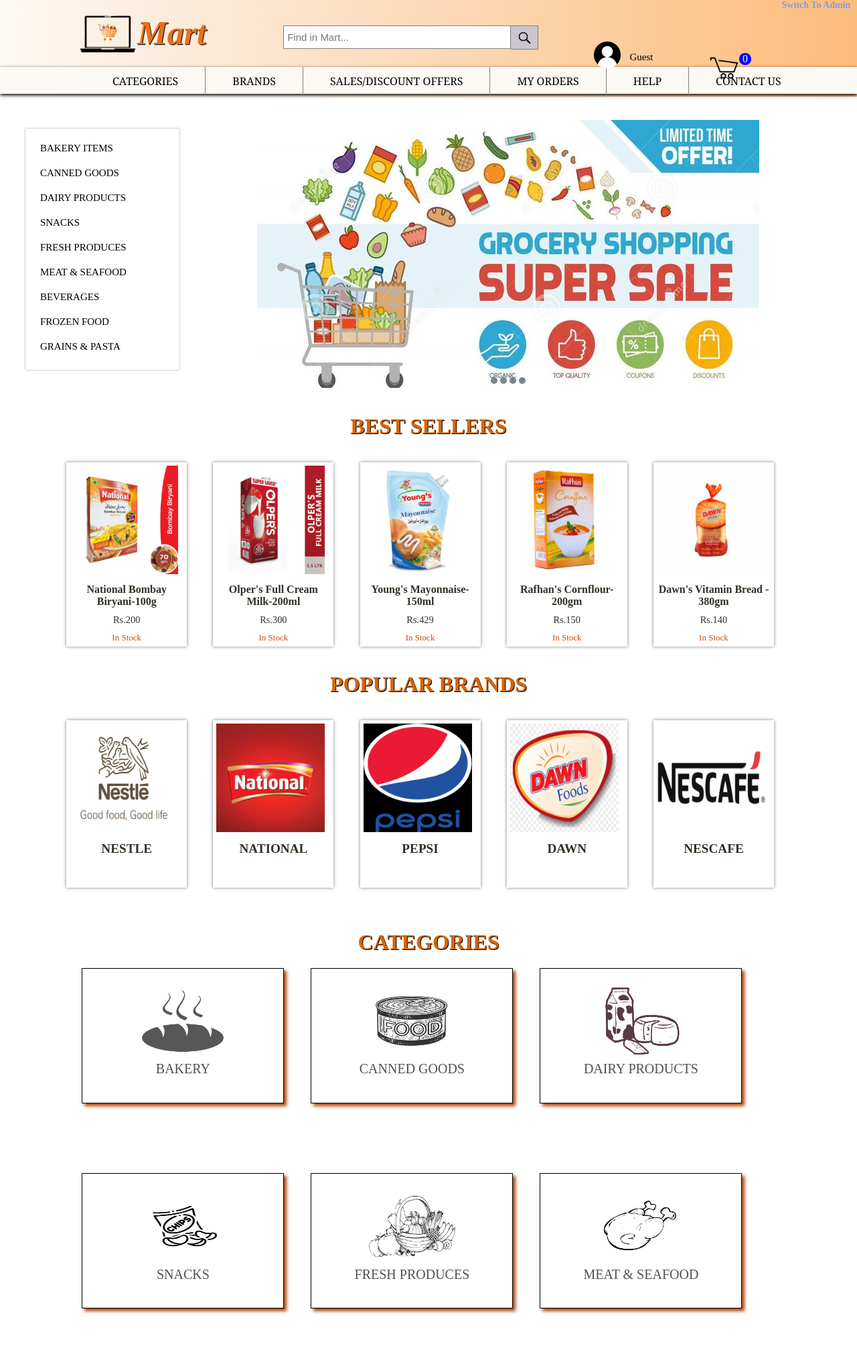
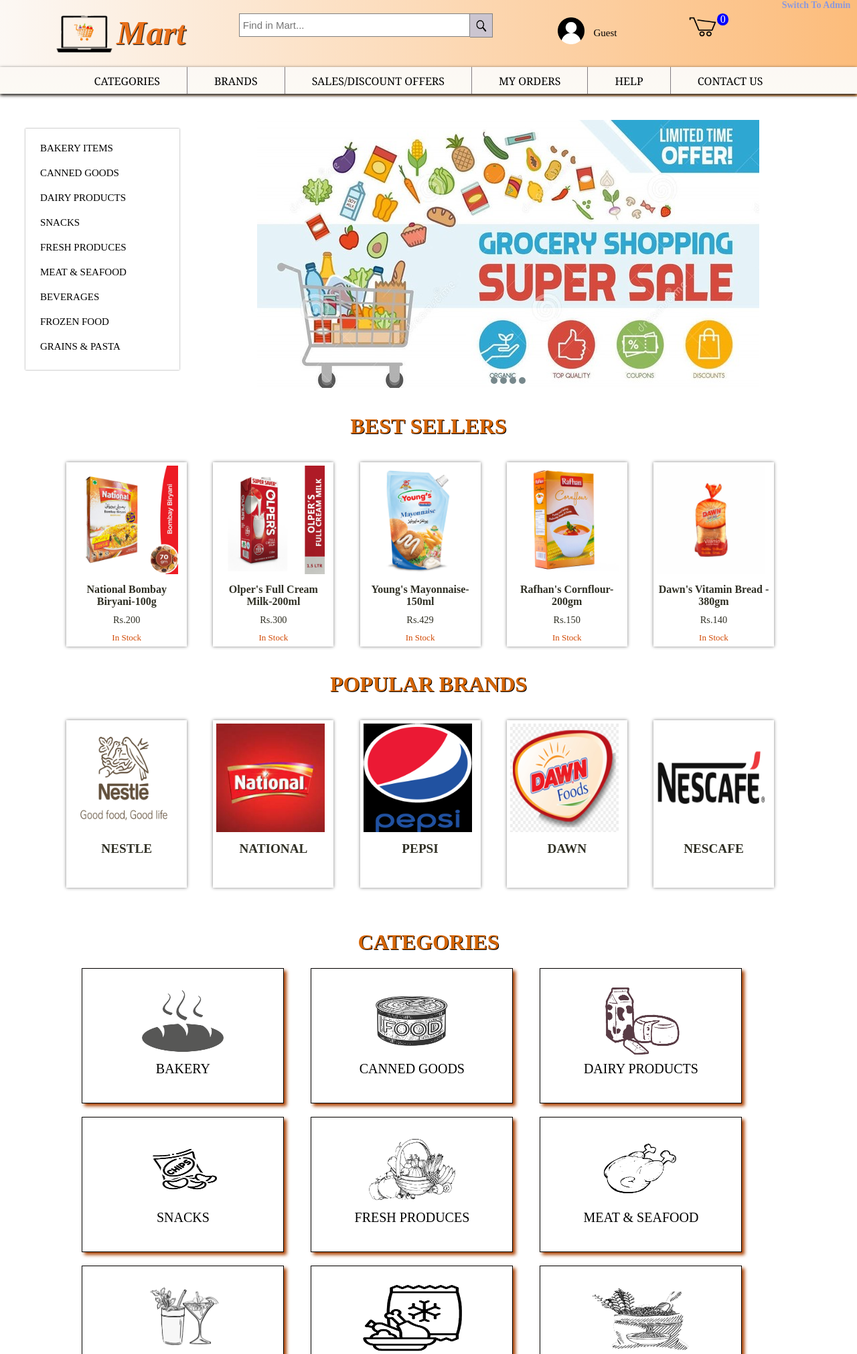
Before and after one commit to Yaminah22/mart.github.io, a PHP site: page / in a window 1280 px wide. Shown: the top 2021 px of the page at 67% size. Run offline with PHP 8.4, Linux system fonts and the light colour scheme.

Commit message:
Update stylingCustomer_homePage.css

```diff
--- a/CSS/stylingCustomer_homePage.css
+++ b/CSS/stylingCustomer_homePage.css
@@ -30,19 +31,38 @@
 }
 
 .firstLine {
+  width: 100%;
+  height: 5em;
+  margin-top: 1.25em;
+}
+
+.firstLine ul {
+  list-style-type: none;
+  display: flex;
+  flex-direction: row;
+  flex-wrap: nowrap;
+}
+
+.firstLine li {
+  margin-left: 5em;
+  flex-wrap: nowrap;
+}
+
+/*Main Title of Page*/
+#pageTitle {
   display: inline-block;
-  width:100%;
-  height:5em;
-  padding-top: 1.25em;
+  width: 100%;
+}
+
+#pageTitle a {
+  text-decoration: none;
 }
 
 /*logo Container*/
 #logoImg {
   height: 3.75em;
   width: 5.625em;
-  margin-left: 9%;
   display: inline-block;
-  float: left;
 }
 
 #logoImg img {
@@ -53,15 +73,16 @@
 #logoImg img:hover {
   cursor: pointer;
 }
+
 /*Site Name*/
-.firstLine h1 {
+.pageTitleHeading {
   display: inline-block;
   font-size: 50px;
   font-family: magneto, papyrus;
   font-style: oblique;
   color: rgb(233, 112, 26);
   text-shadow: 1px 1px 1px rgb(3, 4, 4);
-  float: left;
+  vertical-align: top;
 }
 
 .firstLine h1:hover {
@@ -69,14 +90,23 @@
 }
 
 /*Search Bar*/
+.searchBarContainer {
+  display: flex;
+  height: 3em;
+  width: 24em;
+  justify-content: flex-start;
+}
+
 #Search-Button {
-  height: 2.10em;
-  width: 2.5em;
+  height: 2.1em;
+  width: 2.1em;
   border: 1px solid grey;
   border-left: none;
-  display: inline-block;
   cursor: pointer;
   background-color: rgb(203, 197, 208);
+  display: inline-block;
+  vertical-align: bottom;
+  float: right;
 }
 
 #Search-Button img {
@@ -84,29 +114,21 @@
   width: 100%;
 }
 
-.search {
-  display: inline-block;
-  left: 9%;
-  float: left;
-  position: relative;
-  top: 5%;
-}
-
 .firstLine input[type=text] {
   padding: 5px;
   font-size: 0.9375em;
-  width: 21.875em;
+  width: 22.2em;
   height: 1.5625em;
-  float: left;
   border: 1px solid grey;
   display: inline-block;
+  vertical-align: bottom;
 }
 
 /*User Account*/
 #account_icon {
-  overflow: auto;
-  float: left;
-  margin-left: 15%;
+  overflow: hidden;
+  margin-left: 5%;
+  display: inline-block;
 }
 
 #account_icon #account_btn {
@@ -122,7 +144,6 @@
 #account_icon img {
   height: 2.5em;
   width: 2.5em;
-  display: inline-block;
 }
 
 #account_name {
@@ -166,16 +185,15 @@
 
 /*Cart Status*/
 #cart_icon {
-  display: inline-block;
-  float: left;
-  position: relative;
-  top:0.3125em;
-  left: 4%;
+  display: flex;
+  justify-content: center;
+  height: 3em;
+  width: 3.8em;
 }
 
 #cart_icon img {
-  height: 2.8125em;
-  width: 2.8125em;
+  height: 2.5em;
+  width: 2.8em;
 }
 
 #cart_total {
@@ -185,14 +203,17 @@
   width: 1.10em;
   height: 1.10em;
   border-radius: 50%;
-  display: table-cell;
   text-align: center;
-  float: right;
+}
+
+.cart a {
+  text-decoration: none;
 }
 
 #cart_icon:hover {
   background-color: rgb(238, 157, 54);
 }
+
 /*Top Navigation Bar*/
 #navigationBar ul {
   width: 100%;
@@ -201,20 +222,21 @@
   list-style-type: none;
   text-transform: uppercase;
   box-shadow: 0px 2px 5px black;
+  display: flex;
+  flex-direction: row;
+  flex-wrap: nowrap;
+  justify-content: center;
 }
 
 #navigationBar li {
-  float: left;
   border-right: 1px solid rgb(130, 125, 130);
 }
-#navigationBar li:first-child {
-  padding-left: 10%;
-}
+
 #navigationBar li:last-child {
   border-right: none;
 }
+
 #navigationBar a {
-  margin: 0;
   display: inline-block;
   text-decoration: none;
   color: black;
@@ -293,225 +318,255 @@
 }
 
 /*Sales and Discounts Slides*/
-.slide_container{
-
-  margin-top:14%;
+.slide_container {
+  margin-top: 14%;
   margin-left: 30%;
-  width:750px;
+  width: 750px;
   height: 400px;
   overflow: hidden;
   text-align: center;
   z-index: 0;
 }
-.image_container{
-  width:3000px;
-  height:400px;
+
+.image_container {
+  width: 3000px;
+  height: 400px;
   position: relative;
-  transition:left 2s;
+  transition: left 2s;
   -webkit-transition: left 2s;
-  -moz-transition:left 2s;
-  -o-transition:left 2s;
+  -moz-transition: left 2s;
+  -o-transition: left 2s;
 }
-.slider_image{
-  float:left;
+
+.slider_image {
+  float: left;
   margin: 0px;
-  padding:0px;
+  padding: 0px;
 }
-.button_container{
+
+.button_container {
   top: -20px;
   position: relative;
 }
-.slider_button{
+
+.slider_button {
   display: inline-block;
-  width:10px;
+  width: 10px;
   height: 10px;
   border-radius: 50px;
   background-color: rgb(119, 136, 140);
 }
-.slider_button:hover{
+
+.slider_button:hover {
   background-color: black;
 }
-.slider_button:active{
+
+.slider_button:active {
   background-color: black;
 }
-#slider_image_1:target~.image_container{
-  left:0px;
+
+#slider_image_1:target~.image_container {
+  left: 0px;
 }
-#slider_image_2:target ~ .image_container{
-  left:-750px;
+
+#slider_image_2:target~.image_container {
+  left: -750px;
 }
-#slider_image_3:target~.image_container{
-  left:-1500px;
+
+#slider_image_3:target~.image_container {
+  left: -1500px;
 }
-#slider_image_4:target~.image_container{
-  left:-2250px;
+
+#slider_image_4:target~.image_container {
+  left: -2250px;
 }
+
 /*Best Seller*/
-h2{
+h2 {
   font-size: 2em;
   text-align: center;
   margin-top: 3%;
 }
-.level2Headings{
+
+.level2Headings {
   font-family: Times New Roman;
   text-transform: uppercase;
-  color:rgb(214, 102, 7);
+  color: rgb(214, 102, 7);
   text-shadow: 1px 1px black;
 }
-.horizontal_list_container{
 
+.horizontal_list_container {
   margin-top: 2%;
   margin-left: 5%;
 }
-.horizontal_list_container ul{
+
+.horizontal_list_container ul {
   list-style-type: none;
   float: left;
+}
 
-}
-.horizontal_list_container li{
+.horizontal_list_container li {
   display: inline-block;
   list-style-type: none;
+}
 
-}
-.productCards{
+.productCards {
   max-width: 11.25em;
   max-height: 18.75em;
   min-height: 15.625em;
   min-width: 11.25em;
-  float:left;
+  float: left;
   display: inline-block;
   box-shadow: 0px 0px 5px grey;
   margin-left: 2.20em;
   margin-top: 10px;
   z-index: 2;
 }
-.cardImages{
+
+.cardImages {
   max-width: 11.25em;
   max-height: 12.5em;
 }
-.cardImages img{
+
+.cardImages img {
   width: 90%;
-  height:90%;
+  height: 90%;
   padding: 5px 5px 5px 5px;
 }
-.title{
+
+.title {
   text-decoration: none;
   font-size: 1em;
-  color:rgb(48, 48, 37);
+  color: rgb(48, 48, 37);
   word-wrap: break-word;
   padding: 5px 5px 5px 5px;
   text-align: center;
 }
-.Price{
+
+.Price {
   font-size: 0.9em;
   text-align: center;
-  color:rgb(48, 48, 37);
+  color: rgb(48, 48, 37);
   text-decoration: none;
   padding: 5px 5px 5px 5px;
 }
-.avalability{
+
+.avalability {
   font-size: 13px;
   text-align: center;
-  color:rgb(208, 72, 3);
+  color: rgb(208, 72, 3);
   text-decoration: none;
   padding: 5px 5px 5px 5px;
 }
-.productCards:hover{
-  transform: scale(1.2,1.2);
+
+.productCards:hover {
+  transform: scale(1.2, 1.2);
   box-shadow: 10px 10px 15px grey;
   z-index: 3;
 }
+
 /*Most Popular Brands*/
-.brandsTitle{
+.brandsTitle {
   text-decoration: none;
   font-size: 1.2em;
-  color:rgb(48, 48, 37);
+  color: rgb(48, 48, 37);
   word-wrap: break-word;
   padding: 5px 5px 5px 5px;
   text-align: center;
   text-transform: uppercase;
 }
-#popularBrandTitle{
+
+#popularBrandTitle {
   font-family: Times New Roman;
   text-transform: uppercase;
-  color:rgb(214, 102, 7);
+  color: rgb(214, 102, 7);
   text-shadow: 1px 1px black;
-  margin-top:10.875em;
+  margin-top: 10.875em;
 }
+
 /*Categories whole list*/
-#categoriesHeading{
+#categoriesHeading {
   font-family: Times New Roman;
   text-transform: uppercase;
-  color:rgb(214, 102, 7);
+  color: rgb(214, 102, 7);
   text-shadow: 1px 1px black;
-  margin-top:10.875em;
+  margin-top: 10.875em;
 }
-#categoriesCards{
-  width:83%;
-  height:115vh;
+
+#categoriesCards {
+  width: 83%;
+  margin-bottom: 2%;
   margin-left: 8%;
-  display:flex;
+  display: flex;
   flex-direction: row;
   flex-wrap: wrap;
 }
-.categoriesCard{
-  height:200px;
+
+.categoriesCard {
+  height: 200px;
   width: 300px;
   background-color: white;
-  margin:20px 20px 0px 20px;
-  display:flex;
+  margin: 20px 20px 0px 20px;
+  display: flex;
   flex-direction: column;
   justify-content: center;
   align-items: center;
   box-shadow: 4px 4px 5px rgb(172, 68, 6);
   border: 1px solid black;
 }
-.categoriesCardImage{
-  width:50%;
-  height:50%;
+
+.categoriesCardImage {
+  width: 50%;
+  height: 50%;
 }
-.categoriesCardImage img{
+
+.categoriesCardImage img {
   width: 100%;
   height: 100%;
 }
-.cardNames{
+
+.cardNames {
   text-transform: uppercase;
   font-size: 20px;
   padding: 10px;
-  font-family:Californian FB;
-  color:rgb(79, 82, 78);
+  font-family: Californian FB;
+  color: black;
+}
 
-}
-.categoriesItems{
+.categoriesItems {
   display: none;
   text-align: center;
   font-family: Poor Richard;
-  color:white;
+  color: white;
   text-decoration: none;
 }
-.categoriesCard a{
+
+.categoriesCard a {
   text-decoration: none;
-  color:white;
+  color: white;
   text-shadow: 1px 1px 2px black;
   font-weight: bolder;
   padding: 5px;
 }
 
-.categoriesCard:hover{
-  transition: all 0.2s ease;
+.categoriesCard:hover {
+  transition: all 0.5s ease;
   box-shadow: 2px 2px 15px black;
   background-image: linear-gradient(to bottom, white, rgb(252, 188, 123));
   border-radius: 1%;
 }
-.categoriesCard:hover .cardNames{
+
+.categoriesCard:hover .cardNames {
   font-size: 18px;
 }
+
 .categoriesCard:hover .categoriesCardImage {
-  width:20%;
-  height:20%;
+  width: 20%;
+  height: 20%;
   transition: all 0.3s ease;
 }
-.categoriesCard:hover .categoriesItems{
+
+.categoriesCard:hover .categoriesItems {
   display: flex;
   flex-direction: column;
   text-decoration: none;
```
Also changed, not shown: other parts of CSS/stylingCustomer_homePage.css (+151 -11 lines).
